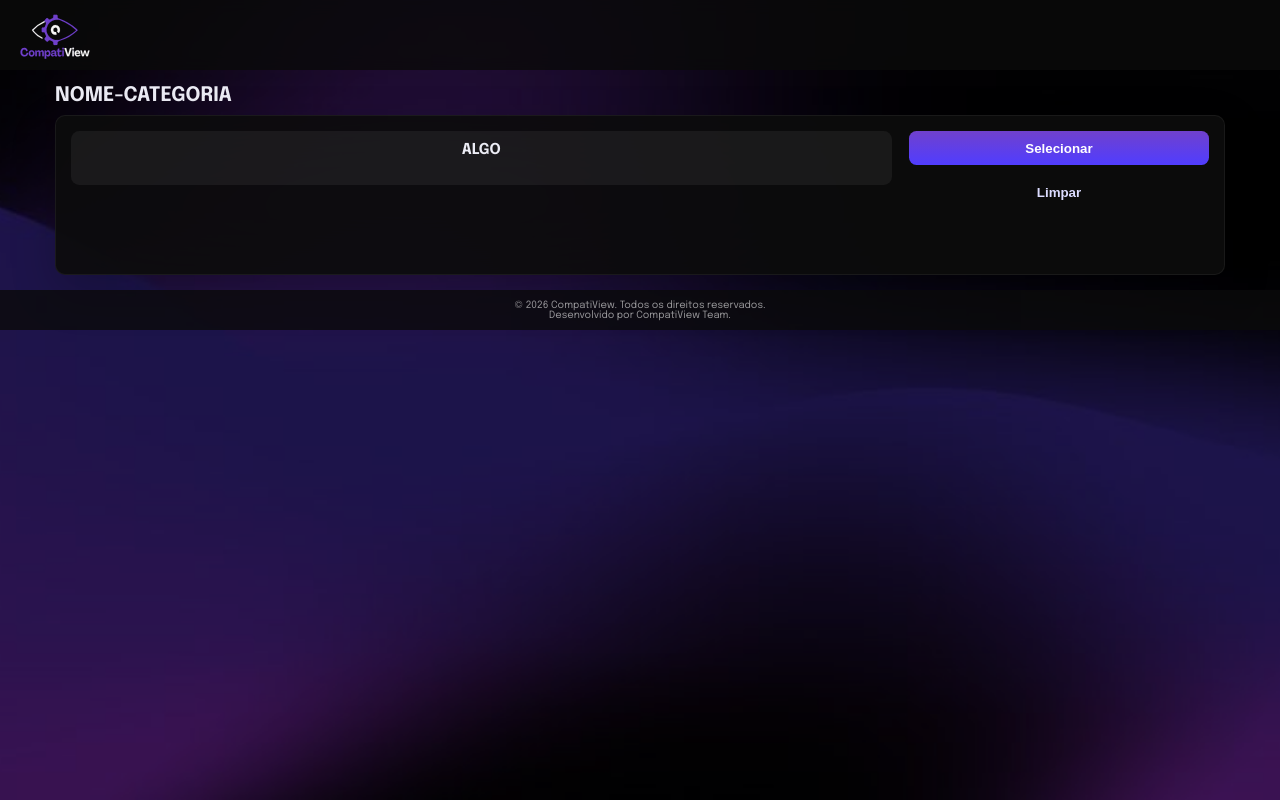
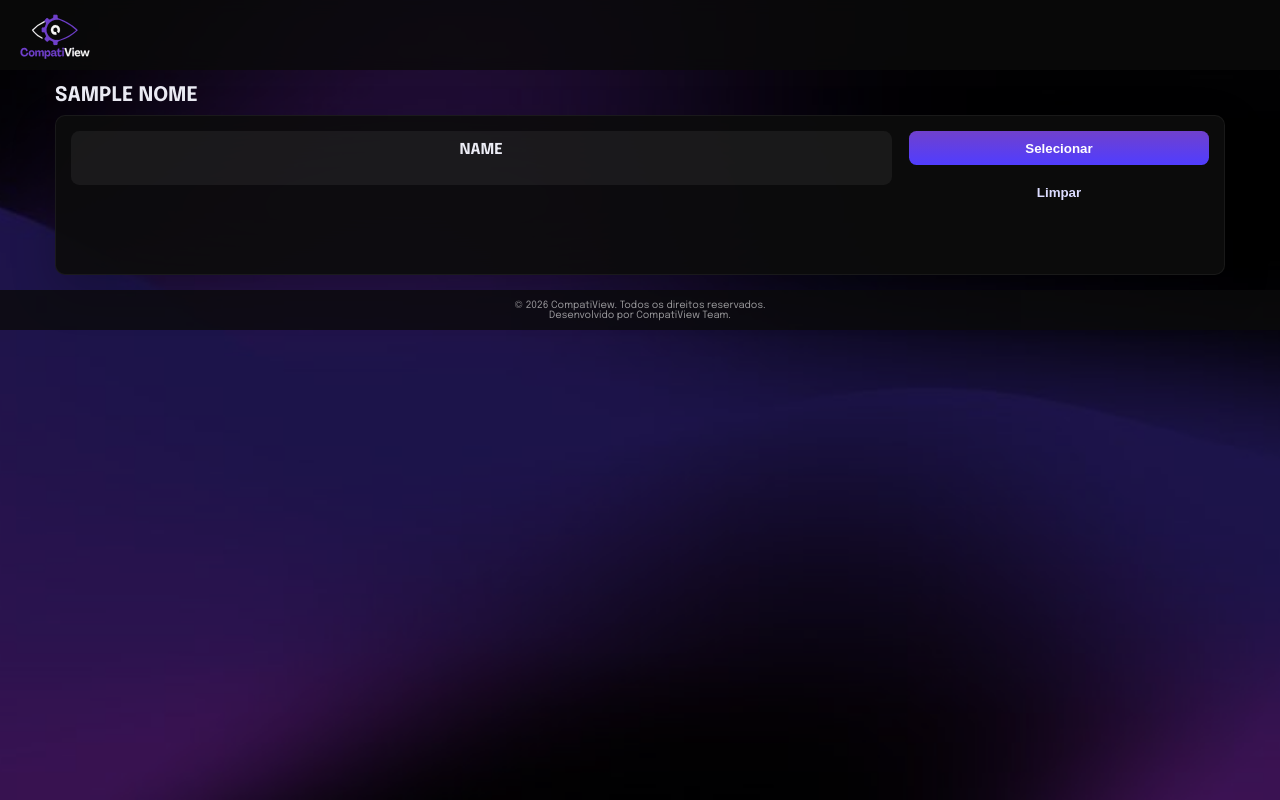
Before and after one commit to Nycolas-Dleon/CompatiView, a Flask app: template app/templates/selection.html in a window 1280 px wide. Run offline with Flask 3, Linux system fonts and the light colour scheme; the template is opened without the code that fills it: most values are stand-ins (such as "Sample title", 1, 10 or a date in 2020).

Commit message:
feat: implementa exibicao de listagem para o usuario

```diff
--- a/app/main/routes.py
+++ b/app/main/routes.py
@@ -9,4 +9,5 @@ def homepage():
 @app.route('/selection')
 def selectionpage():
     components = load_json()
-    return render_template('selection.html', components=components)
+    nomes = app.config["nomes"]
+    return render_template('selection.html', components=components, nomes=nomes)
--- a/app/static/css/selection.css
+++ b/app/static/css/selection.css
@@ -3,7 +3,6 @@
 @import url('base.css');
 
 /* Estilização dos containers de categorias/componentes */
-/* A formatação do grid-template-columns já garante uma responsividade poderosa */
 
 .container-geral {
     display: grid;
--- a/app/templates/selection.html
+++ b/app/templates/selection.html
@@ -6,17 +6,24 @@
 <div class="container-geral">
     <form action="" method="POST">
 
-                <h2 class="nome-categoria">nome-categoria</h2>
+    {% for categoria in components.keys() %}
+        {% if categoria != 'cpu_sockets' %}
+
+            <h2 class="nome-categoria">{{ nomes[categoria] }}</h2>
                 <div class="containers-components">
                     <div class='listagem-components'>
-                        <input type="radio" id="" name="" value="">
-                        <label for=''>algo</label>
+                    {% for component in components[categoria].keys() %}
+                        <input type="radio" id="{{ component }}" name="{{ categoria }}" value="{{ component}}">
+                        <label for="{{ component }}">{{ component }}</label>
+                    {% endfor %}
                     </div>
                     <div class="btns">
                         <input class="submit-btn" type="submit" value="Selecionar">
                         <input class="reset-btn" type="reset" value="Limpar">
                     </div>
                 </div>
+        {% endif %}
+    {% endfor %}
     </form>
 </div>
 
```
